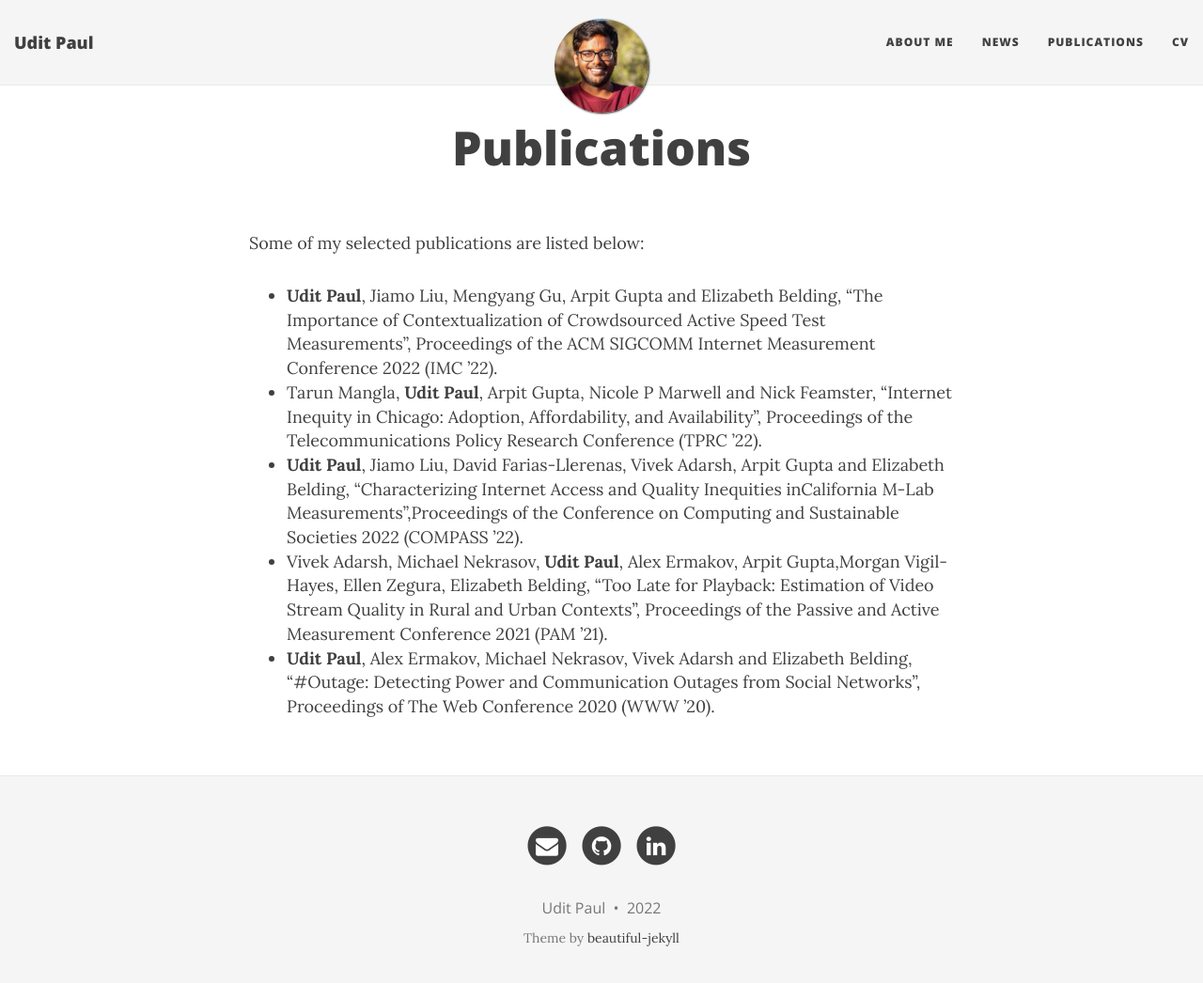
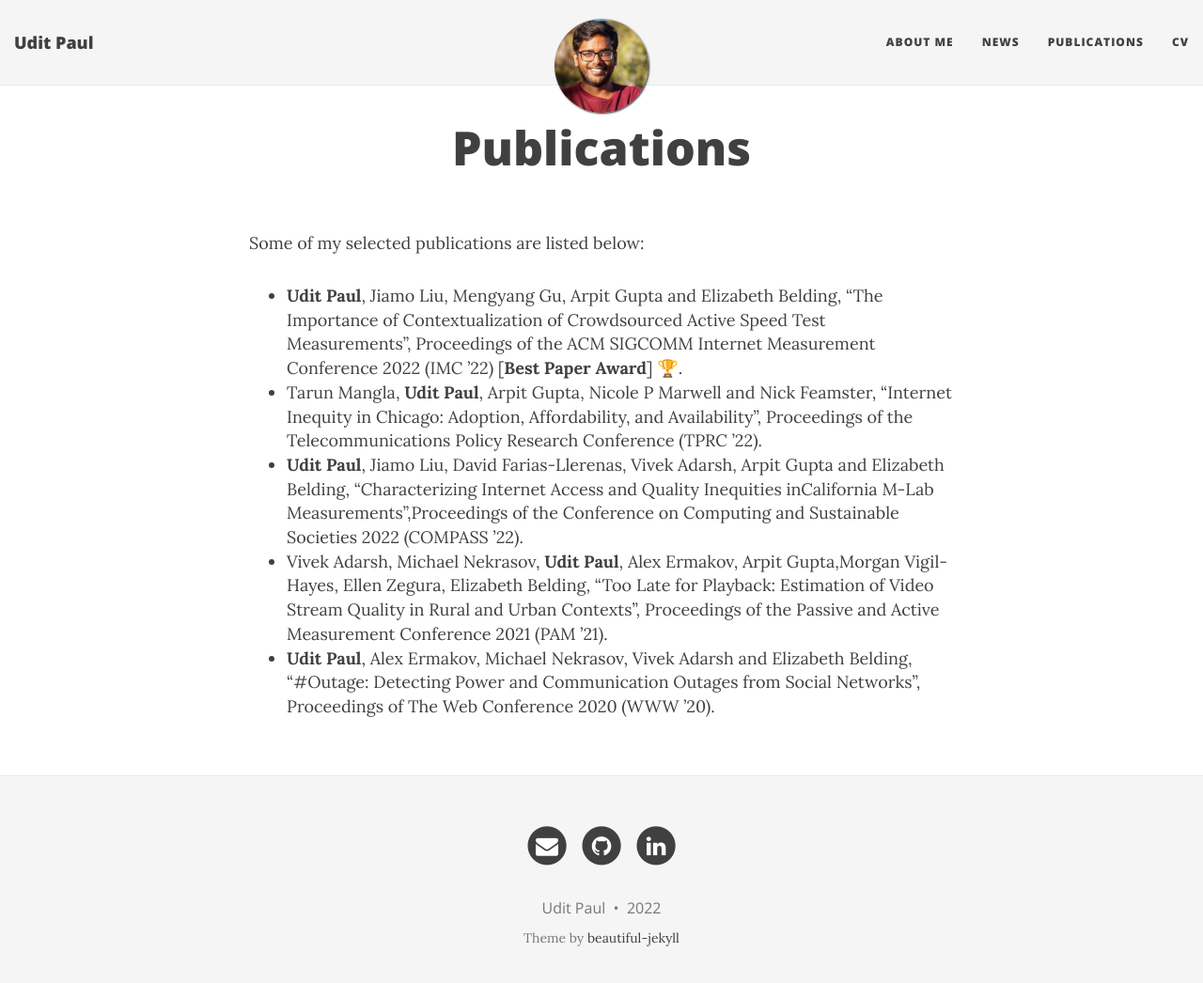
Before and after one commit to u-paul/u-paul.github.io, a Jekyll site: the page built from research.md, in a window 1280 px wide and 1059 px high. Shown: the top 1046 px of the window at 94% size. Built offline with Jekyll 4.4.1, drawn with Linux system fonts in a browser that asks for light colours; nearby versions of some CDN libraries.

Commit message:
added imc info

```diff
--- a/research.md
+++ b/research.md
@@ -5,7 +5,7 @@ title: Publications
 
 Some of my selected publications are listed below:
 
-- **Udit Paul**, Jiamo Liu, Mengyang Gu, Arpit Gupta and Elizabeth Belding, “The Importance of Contextualization of Crowdsourced Active Speed Test Measurements”, Proceedings of the ACM SIGCOMM Internet Measurement Conference 2022 (IMC ’22).
+- **Udit Paul**, Jiamo Liu, Mengyang Gu, Arpit Gupta and Elizabeth Belding, “The Importance of Contextualization of Crowdsourced Active Speed Test Measurements”, Proceedings of the ACM SIGCOMM Internet Measurement Conference 2022 (IMC ’22) [**Best Paper Award**] 🏆.
 - Tarun Mangla, **Udit Paul**, Arpit Gupta, Nicole P Marwell and Nick Feamster, "Internet Inequity in Chicago: Adoption, Affordability, and Availability", Proceedings of the Telecommunications Policy Research Conference (TPRC ’22).
 - **Udit Paul**, Jiamo Liu, David Farias-Llerenas, Vivek Adarsh, Arpit Gupta and Elizabeth Belding, “Characterizing Internet Access and Quality Inequities inCalifornia M-Lab Measurements”,Proceedings of the Conference on Computing and Sustainable Societies 2022 (COMPASS ’22).
 - Vivek Adarsh, Michael Nekrasov, **Udit Paul**, Alex Ermakov, Arpit Gupta,Morgan Vigil-Hayes, Ellen Zegura, Elizabeth Belding, “Too Late for Playback: Estimation of Video Stream Quality in Rural and Urban Contexts”, Proceedings of the Passive and Active Measurement Conference 2021 (PAM ’21).
```
Also changed, not shown: 1 other file.
